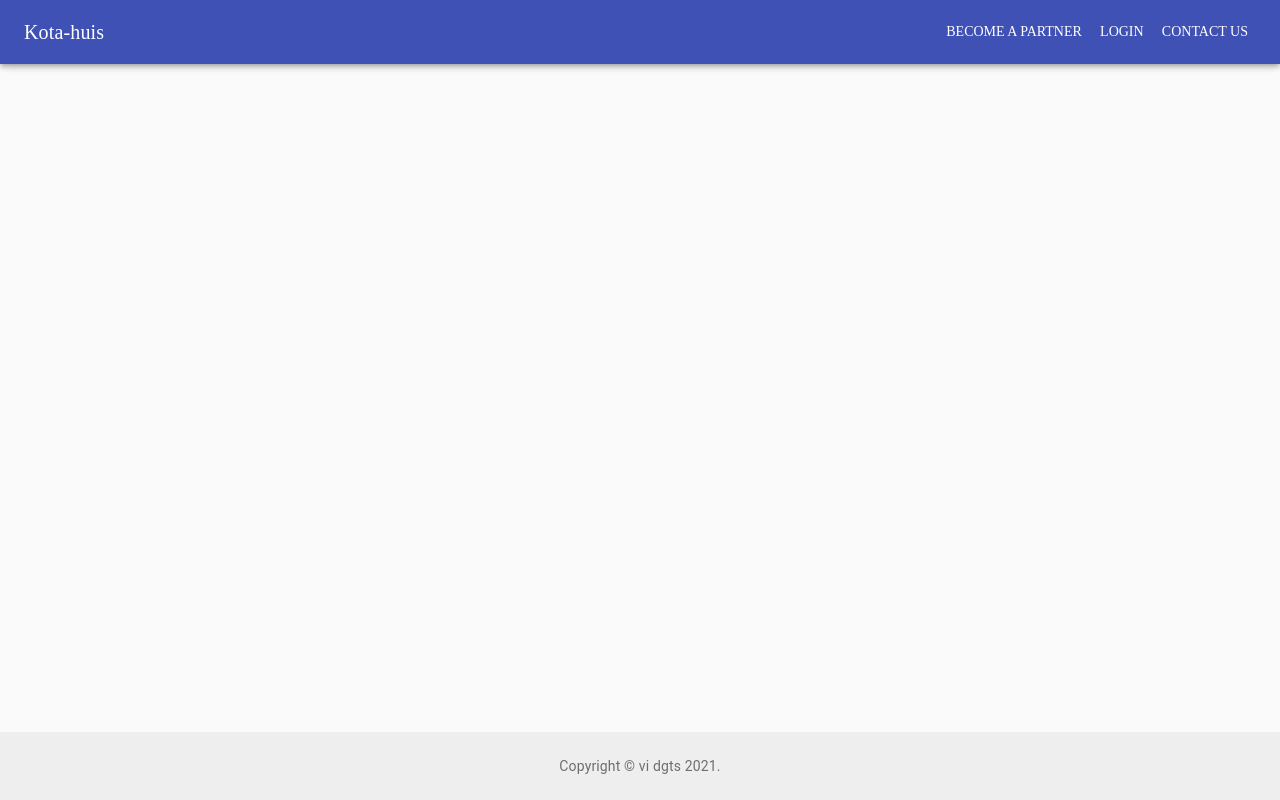
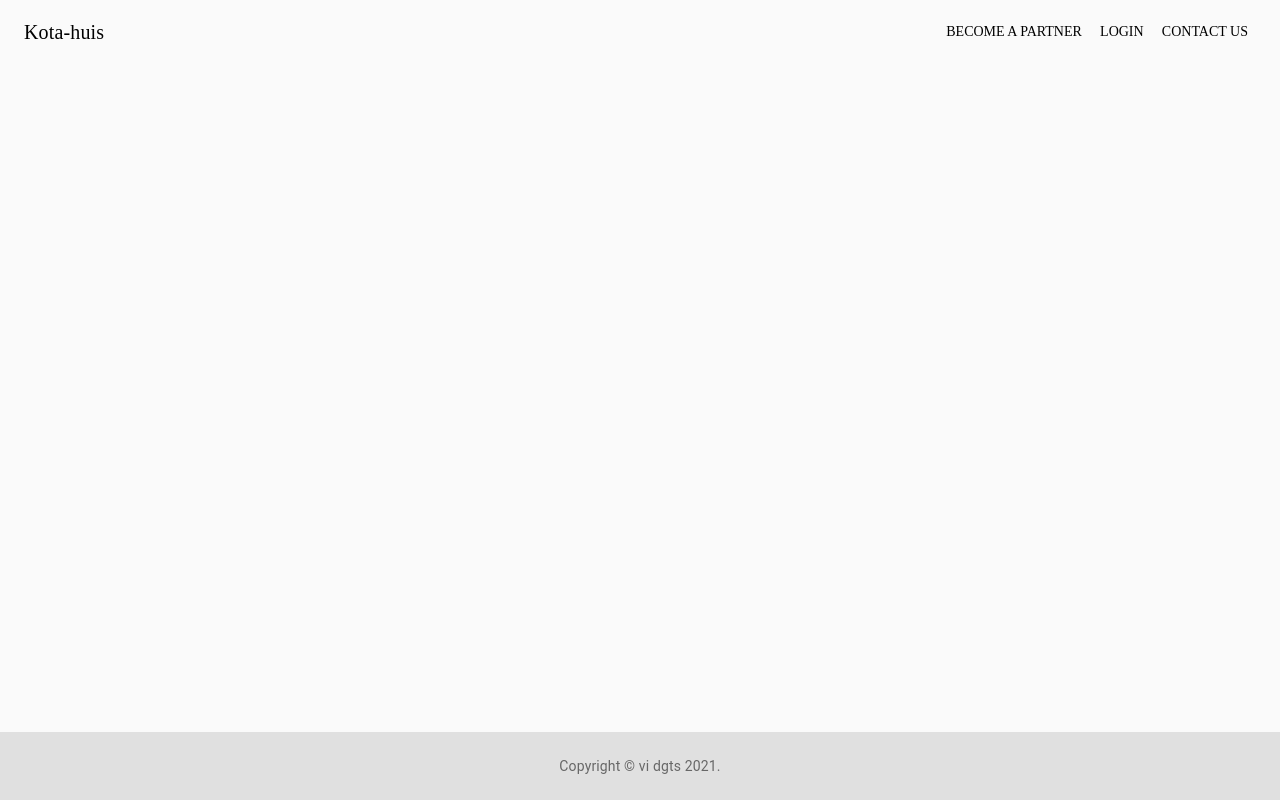
Before and after one commit to Android-90-kabza/kota-huis, a React (Create React App) app: page / in a window 1280 px wide. Built offline with nearby package versions, Linux system fonts and the light colour scheme; a web font is replaced by a local one.

Commit message:
added folders, contactUs page and etc

```diff
--- a/src/components/Footer.js
+++ b/src/components/Footer.js
@@ -32,7 +32,7 @@ const useStyles = makeStyles((theme) => ({
     padding: theme.spacing(3, 2),
     marginTop: 'auto',
     backgroundColor:
-      theme.palette.type === 'light' ? theme.palette.grey[200] : theme.palette.grey[800],
+      theme.palette.type === 'light' ? theme.palette.grey[300] : theme.palette.grey[900],
   },
 }));
 
--- a/src/components/Header.js
+++ b/src/components/Header.js
@@ -20,6 +20,11 @@ const useStyles = makeStyles((theme) => ({
     root: {
         flexGrow: 1,
     },
+    look: {
+        backgroundColor: "transparent",
+        color: 'black',
+        boxShadow: "0px 0px 0px 0px",
+    },
     title: {
         flexGrow: 1,
         fontFamily: 'Fredoka One',
@@ -27,8 +32,6 @@ const useStyles = makeStyles((theme) => ({
     header: {
         padding: theme.spacing(3, 2),
         marginTop: 'auto',
-        backgroundColor:
-          theme.palette.type === 'light' ? theme.palette.grey[200] : theme.palette.grey[800],
       },
 }));
 
@@ -38,7 +41,7 @@ export default function Header() {
       return (
             <ThemeProvider theme={theme}>
             <div className={classes.root}>
-                    <AppBar position="fixed">
+                    <AppBar position="fixed" className={classes.look}>
                         <Toolbar>
                         <Typography variant="h6" align="left" className={classes.title}>
                         Kota-huis
```
Also changed, not shown: src/components/ContactUs.js (added), src/components/partnerOnBoardering/Partner.js (added).
